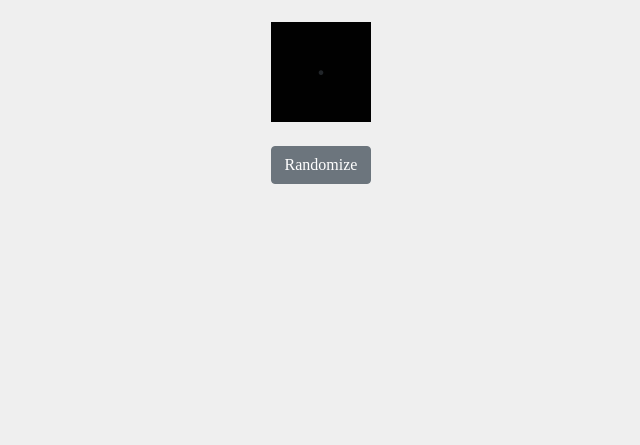
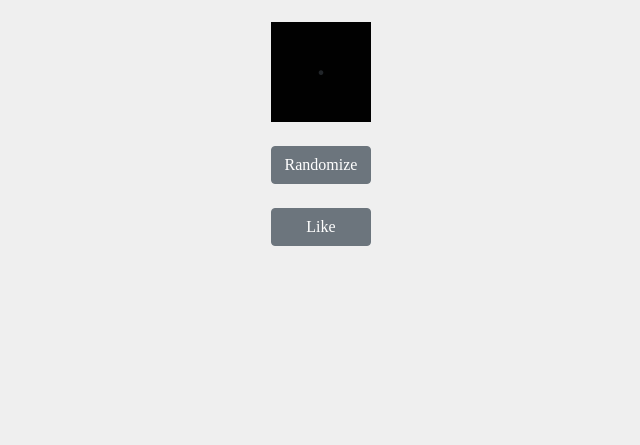
Before and after one commit to tfabiha/UncommonApp, a Flask app: template templates/testpuzzle.html in a window 1280 px wide. Shown: the part 60-505 px from the top of the page, without its empty margins (319-959 px from the left). Run offline with Flask 2, Linux system fonts and the light colour scheme; the template is opened without the code that fills it: most values are stand-ins (such as "Sample title", 1, 10 or a date in 2020); some libraries are stand-ins or nearby versions.

Commit message:
added framework for liked puzzles

```diff
--- a/app.py
+++ b/app.py
@@ -17,7 +17,6 @@ import sqlite3 #imports sqlite
 
 app = Flask(__name__)
 app.secret_key = urandom(32)
-
 #----------------------------------------------------------home--------------------------------------------------------
 @app.route("/",methods=['GET','POST'])
 def home():
@@ -147,6 +146,8 @@ def genWeather():
 #-------------------------------------------create puzzle--------------------------------------------------------
 @app.route('/create',methods = ['GET','POST'])
 def create():
+    if 'username' not in session:
+        render_template('auth.html')
     rows = 8
     columns = 8
 
@@ -154,7 +155,8 @@ def create():
     puzzle = colors.puzzleGen(rows, columns,
                               palette[0], palette[1],
                               palette[2], palette[3])
-
+    dbString = "%s;%s;%s;%s;%s;%s" % (rows,columns, palette[0], palette[1], palette[2], palette[3])
+    dbString = "".join(dbString.split(" "))
     return render_template('testpuzzle.html',
                            colors = puzzle,
                            tile_size = "{}x{}".format(rows, columns), # size "widthxheigth"
@@ -169,7 +171,27 @@ def create():
                                                   palette[2][2]), # lower-left color
                            LR = "{},{},{}".format(palette[3][0],
                                                   palette[3][1],
-                                                  palette[3][2])) # lower-right color
+                                                  palette[3][2]), # lower-right color
+                           puzzleInfo = dbString)
+#-------------------------------------------liked puzzles page--------------------------------------------------------
+@app.route('/puzzles', methods = ["GET","POST"])
+def puzzles():
+    if 'username' in session: #if user is logged in
+        # likedPuz = db_search.getLikedPuzzles(session['username'])
+        # puzzles = []
+        # for puz in likedPuz:
+        #     puzzle = puzzle.split(';')
+        #     rows = int(puzzle[0])
+        #     cols = int(puzzle[1])
+        #     ULC = json.loads(puzzle[2])
+        #     URC = json.loads(puzzle[3])
+        #     LLC = json.loads(puzzle[4])
+        #     LRC = json.loads(puzzle[5])
+        #     puzzle = colors.puzzleGen(rows,cols,ULC,URC,LLC,LRC)
+        #     puzzles.append(puzzle)
+        return render_template('puzzles.html',puzzles = puzzles)
+    else:
+        return render_template('auth.html')
 
 if __name__ == '__main__':
     app.run(debug=True)
--- a/static/puzzle.js
+++ b/static/puzzle.js
@@ -47,6 +47,19 @@ sq.addEventListener("click", function(e)
 			addBtn();
 		    });
 var moves = 0;
+
+var likedResp = document.getElementsByClassName("likedRes")[0];
+liked = document.getElementById('like');
+var test = document.getElementById('likeBut')
+console.log(test)
+liked.addEventListener('click', function(e)
+  {
+    likedResp.innerHTML = "<br>Liked!"
+    likedResp.style['font-size'] = '20px'
+    likedResp.style.color = 'blue'
+    liked.getElementsByTagName('button')[0].className = "button rand btn btn-success"
+    console.log(liked)
+});
 
 // SETUP FOR FINDING SOLVED STATE
 var row = 0;
--- a/templates/auth.html
+++ b/templates/auth.html
@@ -33,7 +33,6 @@
 	{% endblock %}
 	<div class="form">
 	  <button class="button btn btn-secondary" type="submit"> {% block submit %} Login {% endblock %} </button>
-
 	</div>
       </div>
   </div>
--- /dev/null
+++ b/templates/puzzles.html
@@ -0,0 +1,4 @@
+{% extends 'base.html' %}
+
+{% block title %} Puzzles
+{% endblock %}
--- a/templates/testpuzzle.html
+++ b/templates/testpuzzle.html
@@ -48,10 +48,14 @@
   <button type="button" id="rand" class="button rand btn btn-secondary"> Randomize </button>
 </div>
 <br>
+<div id="like">
+    <button type="submit" id = "likeBut" name = {{puzzleInfo}} class="button rand btn btn-secondary"> Like </button>
+</div>
+<p class="likedRes">
+</p>
 <p class="response">
 </p>
 </center>
 
 <script src="/static/puzzle.js"></script>
-
 {% endblock %}
```
Also changed, not shown: data/uncommonApp.db (added).
